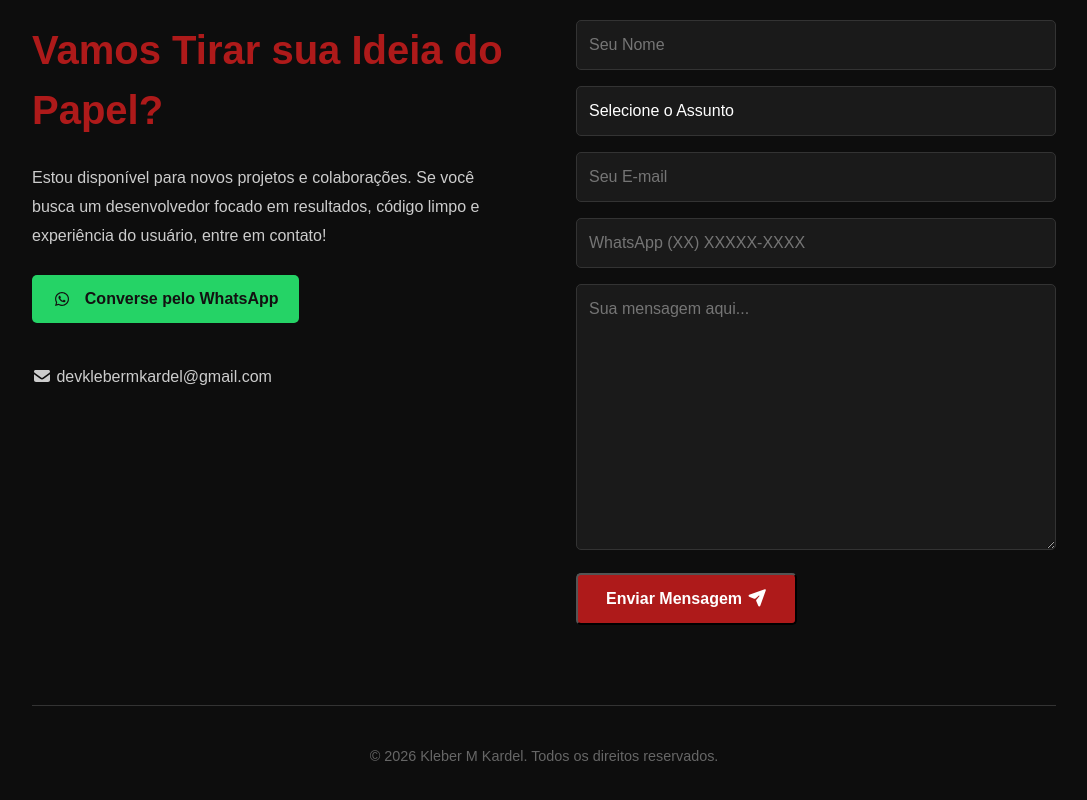
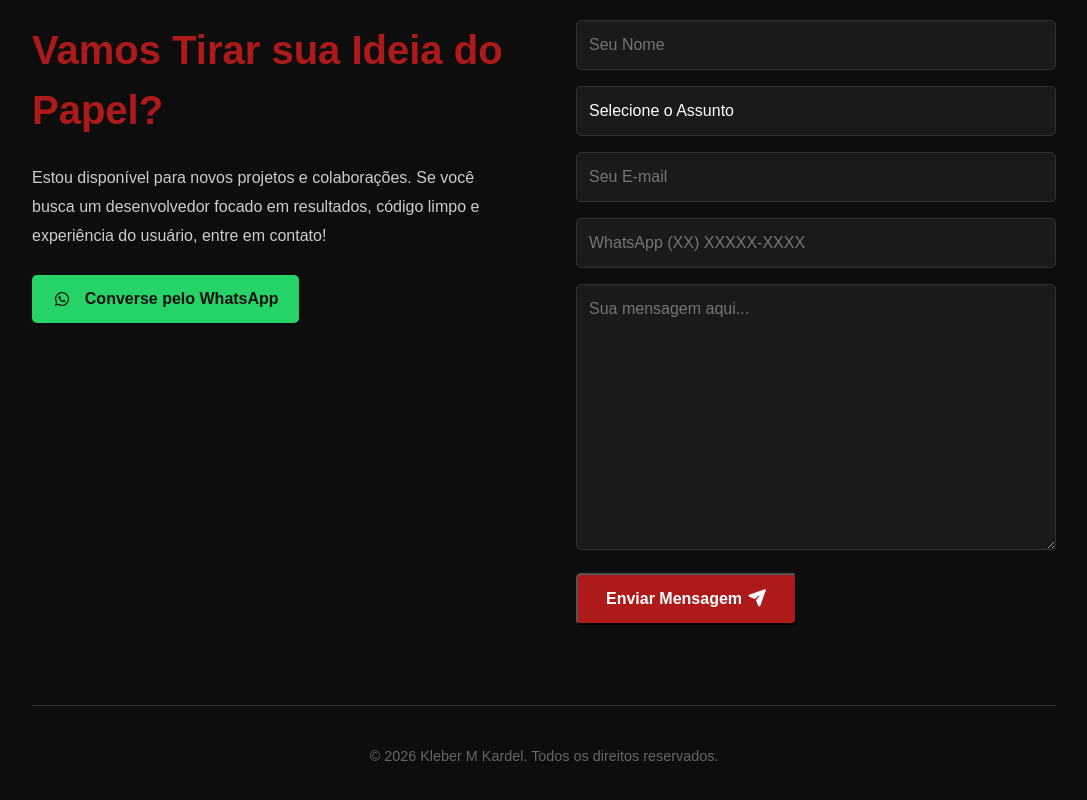
Before and after one commit to klebermkardel/portfolio, a React (Vite) app: page / in a window 1280 px wide. Shown: the part 3047-3847 px from the top of the page, without its empty margins (96-1183 px from the left). Built offline with nearby package versions, Linux system fonts and the light colour scheme.

Commit message:
cleanup: remove e-mail da página de contato evitando redundância com o forms e envios de spam

```diff
--- a/src/components/Contact.jsx
+++ b/src/components/Contact.jsx
@@ -1,7 +1,7 @@
 import React from 'react';
 import { FontAwesomeIcon } from '@fortawesome/react-fontawesome';
 import { faWhatsapp } from '@fortawesome/free-brands-svg-icons';
-import { faEnvelope, faPaperPlane } from '@fortawesome/free-solid-svg-icons';
+import { faPaperPlane } from '@fortawesome/free-solid-svg-icons';
 
 const Contact = () => {
   return (
@@ -18,9 +18,7 @@ const Contact = () => {
             <a href="https://wa.me/5511988126221" target="_blank" rel="noreferrer" className="whatsapp-link">
               <FontAwesomeIcon icon={faWhatsapp} /> Converse pelo WhatsApp
             </a>
-            <p className="email-text">
-              <FontAwesomeIcon icon={faEnvelope} /> devklebermkardel@gmail.com
-            </p>
+
           </div>
         </div>
         <form className="contact-form" action="https://api.web3forms.com/submit" method="POST">
```
